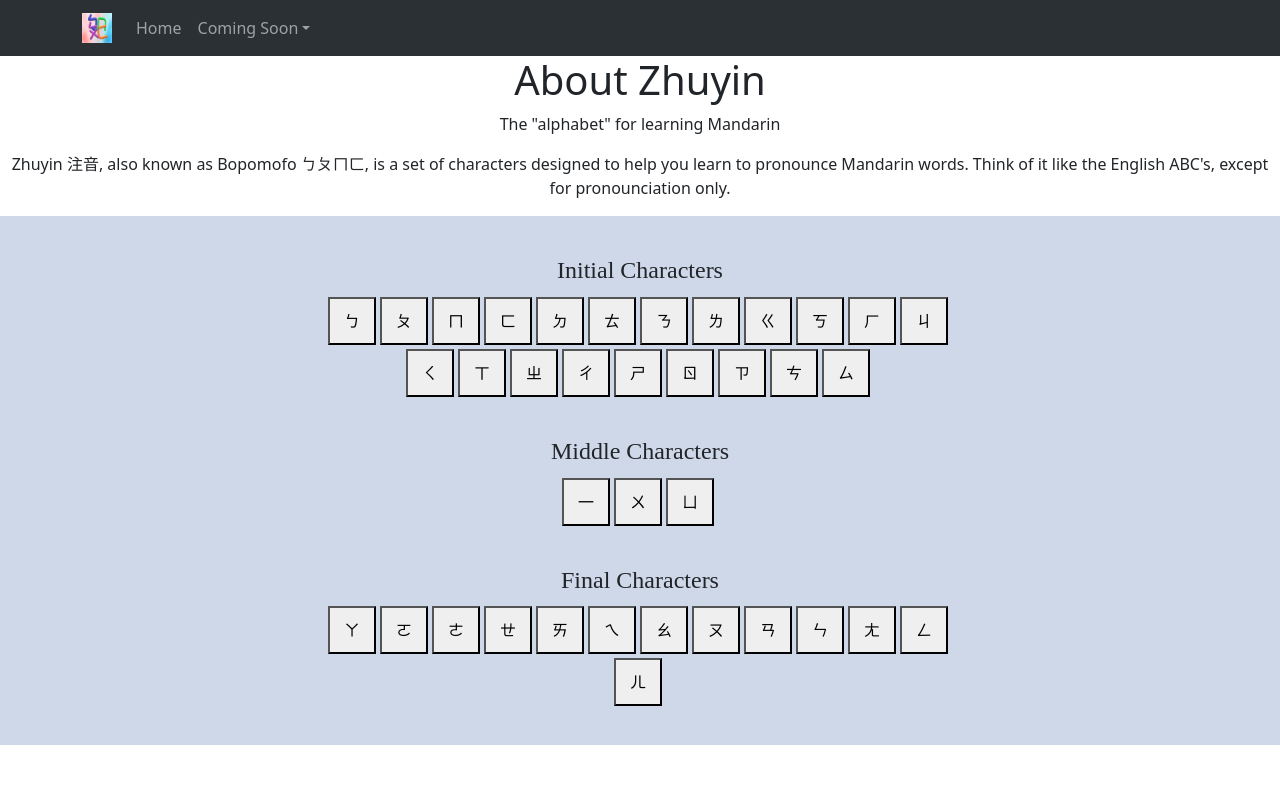
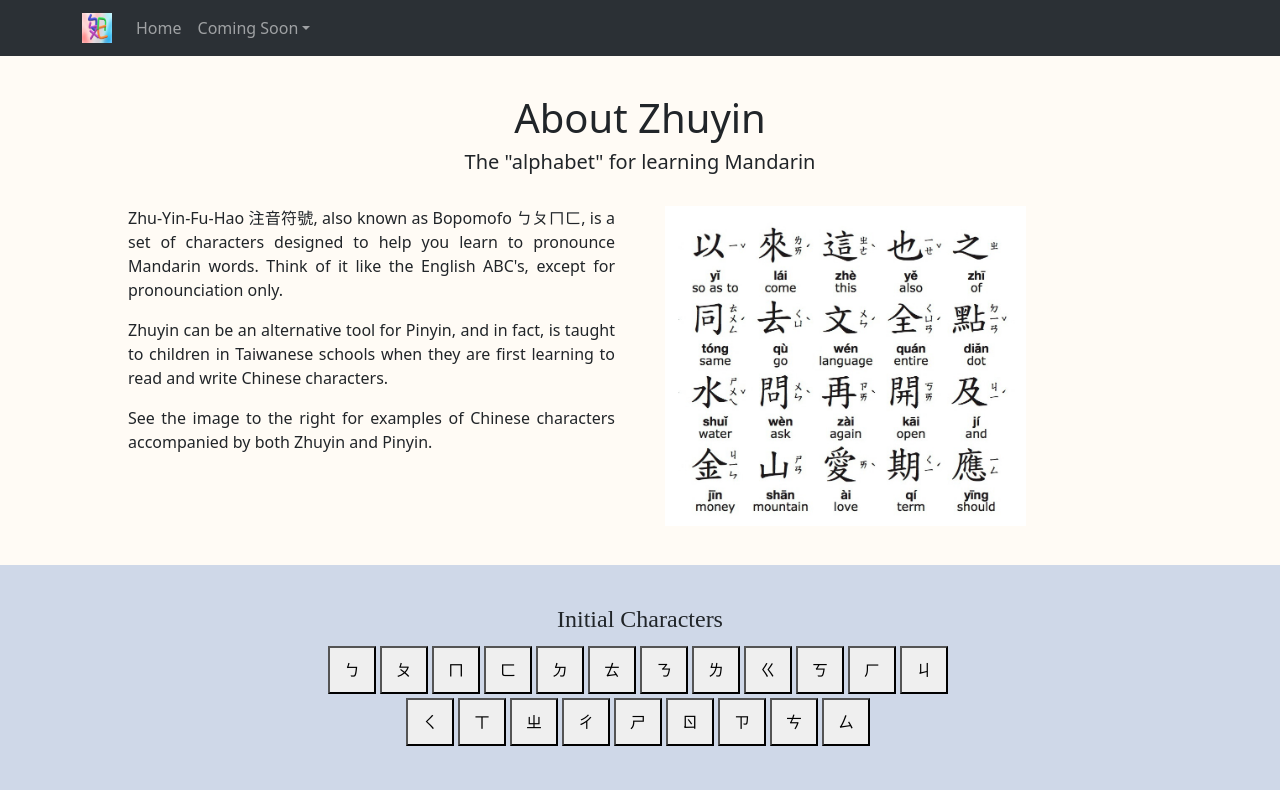
Before and after one commit to thisUserIsJennie/MandarinAlphabetApp, a React (Create React App) app: page / in a window 1280 px wide. Shown: the top 790 px of the page. Built offline with nearby package versions, Linux system fonts and the light colour scheme.

Commit message:
fleshed out homepage intro a little more, added helpful images

```diff
--- a/src/App.css
+++ b/src/App.css
@@ -32,12 +32,34 @@
   }
 }
 
-#keyboard {
+#zhuyinIntro {
+  padding: 3vw 10vw 3vw 10vw;
+  background-color: #fffbf5;
+}
+
+#zhuyinIntro header {
+  text-align: center;
+}
+
+#zhuyinIntro .grid-container {
+  display: grid;
+  grid-template-columns: 1fr 1fr;
+  grid-gap: 50px;
+  padding-top: 3vh;
+  text-align: justify;
+}
+
+#zhuyinIntro .grid-container img {
+  height: 20em;
+  width: auto;
+}
+
+#homePagekeyboard {
   padding: 0 25vw 3vw 25vw;
   background-color: #cfd8e8;
 }
 
-#keyboard button {
+#homePagekeyboard button {
   height: 6vmin;
   width: 6vmin;
   margin-right: 4px;
@@ -45,7 +67,7 @@
   text-align: center;
 }
 
-#keyboard h1 {
+#homePagekeyboard h1 {
   font-size: 3vmin;
   text-align: center;
   box-shadow: #61dafb;
--- a/src/MainPage.js
+++ b/src/MainPage.js
@@ -28,16 +28,8 @@ const homePage = () => {
   return (
     <div>
       <div>
-        <div>
-          <header>
-            <h1>About Zhuyin</h1>
-            <p>The "alphabet" for learning Mandarin</p>
-          </header>
-          <p>Zhuyin 注音, also known as Bopomofo ㄅㄆㄇㄈ,
-            is a set of characters designed to help you learn to pronounce Mandarin words.
-            Think of it like the English ABC's, except for pronounciation only.</p>
-        </div>
-        <div id="keyboard">
+        {homePageIntro()}
+        <div id="homePagekeyboard">
           <h1>Initial Characters</h1>
           {zhuyinCharacterList[0].map(keyButtonGenerator, this)}
           <h1>Middle Characters</h1>
@@ -50,10 +42,34 @@ const homePage = () => {
   )
 }
 
+
+//https://en.wikipedia.org/wiki/Pinyin
+const homePageIntro = () => {
+  return (
+    <div id="zhuyinIntro">
+      <header>
+        <h1>About Zhuyin</h1>
+        <h5>The "alphabet" for learning Mandarin</h5>
+      </header>
+      <div class="grid-container">
+        <div class="grid-child">
+          <p>Zhu-Yin-Fu-Hao 注音符號, also known as Bopomofo ㄅㄆㄇㄈ,
+            is a set of characters designed to help you learn to pronounce Mandarin words.
+            Think of it like the English ABC's, except for pronounciation only.</p>
+          <p>Zhuyin can be an alternative tool for Pinyin, and in fact, is taught to children
+            in Taiwanese schools when they are first learning to read and write Chinese characters.</p>
+          <p>See the image to the right for examples of Chinese characters accompanied by both Zhuyin and Pinyin.</p>
+        </div>
+
+        <img class="grid-child" src="zhuyinVsPinyinExample.jpg"></img>
+      </div>
+    </div>);
+}
+
 const keyButtonGenerator = (key) => {
   const audioPath = "audio/" + key + ".mp3";
   return (
-  <button onClick={() => playAudio(key)}>{key}</button>);
+    <button onClick={() => playAudio(key)}>{key}</button>);
 }
 
 const playAudio = (key) => {
```
Also changed, not shown: public/zhuyinPartsExample.png (added), public/zhuyinVsPinyinExample.jpg (added).
